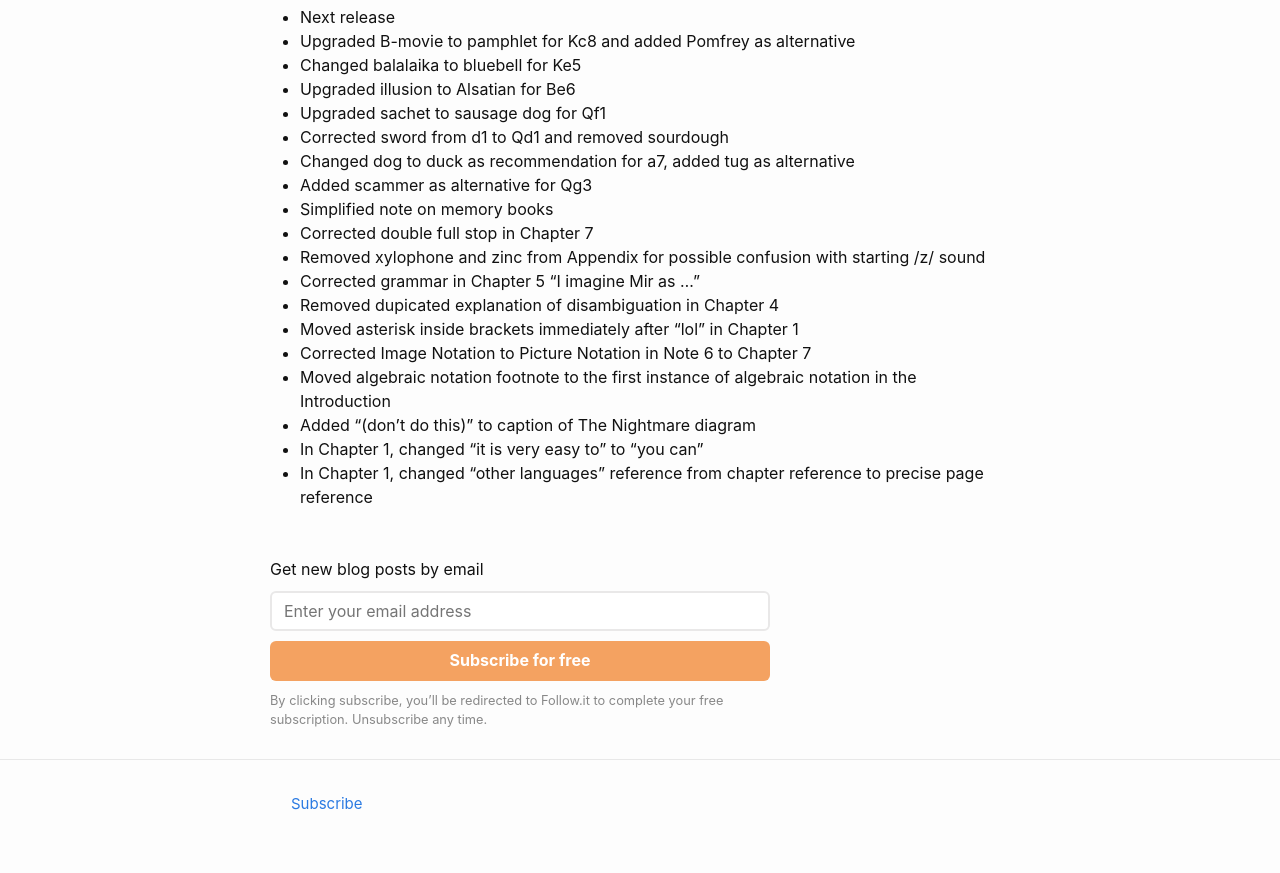
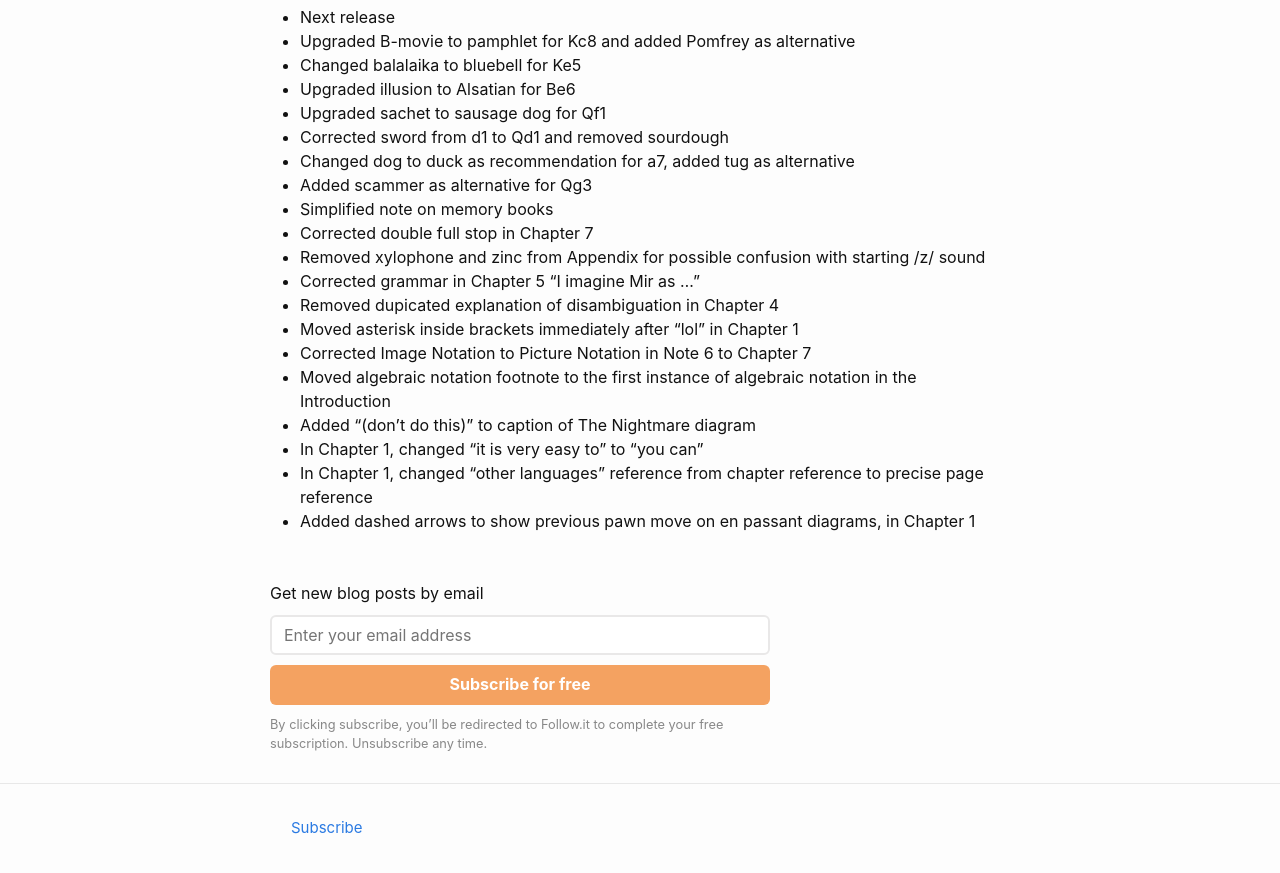
Before and after one commit to liontailedmacaque/liontailedmacaque.github.io, a Jekyll site: the page built from chessmemorypalace/versions.md, in a window 1280 px wide and 900 px high, scrolled down 4933 px. Shown: the top 873 px of the window. Built offline with Jekyll 4.4.1, drawn with Linux system fonts in a browser that asks for light colours.

Commit message:
Update versions.md

```diff
--- a/chessmemorypalace/versions.md
+++ b/chessmemorypalace/versions.md
@@ -141,3 +141,4 @@ This page lists the versions and the changes that have been made. The most signi
 - Added "(don't do this)" to caption of The Nightmare diagram
 - In Chapter 1, changed "it is very easy to" to "you can"
 - In Chapter 1, changed "other languages" reference from chapter reference to precise page reference
+- Added dashed arrows to show previous pawn move on en passant diagrams, in Chapter 1
```
